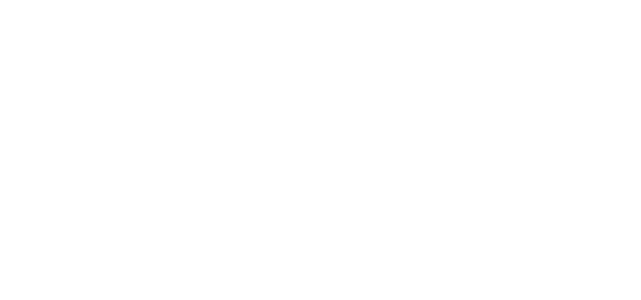
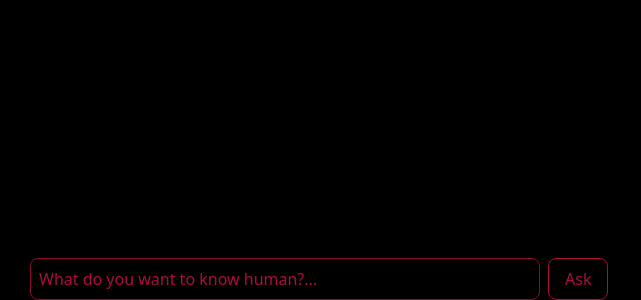
Before and after one commit to freetimezp/js-social-07-openai, a Next.js app: page / in a window 1280 px wide. Shown: the part 550-850 px from the top of the page, without its empty margins (0-641 px from the left). Before the commit the page ends 800 px from the top, so only its background shows below. Built offline with nearby package versions, Linux system fonts and the light colour scheme.

Commit message:
02. js-social-07-openai. TextToSpeech Component. Handle user input text.

```diff
--- a/app/layout.tsx
+++ b/app/layout.tsx
@@ -12,7 +12,7 @@
 }) {
 	return (
 		<html lang="en">
-			<body>{children}</body>
+			<body className="bg-black">{children}</body>
 		</html>
 	);
 }
--- a/app/page.tsx
+++ b/app/page.tsx
@@ -1,7 +1,12 @@
+import TextToSpeech from "../components/TextToSpeech";
+
 export default function Home() {
 	return (
-		<main>
+		<main className="h-screen">
+			{/* text to speech */}
+			<TextToSpeech />
 
+			{/* chatbot */}
 		</main>
 	);
 }
--- /dev/null
+++ b/components/TextToSpeech.tsx
@@ -0,0 +1,40 @@
+"use client";
+import React, { FormEvent, useState } from 'react';
+
+const TextToSpeech = () => {
+    const [userText, setUserText] = useState("");
+    const [isLoading, setIsLoading] = useState(false);
+
+    const handleUserText = (e: FormEvent<HTMLFormElement>) => {
+        e.preventDefault();
+
+        console.log(userText);
+    };
+
+    return (
+        <div className='relative top-0 z-50'>
+            <form
+                className='absolute top-[800px] left-[30px] space-x-2 pt-2'
+                onSubmit={handleUserText}
+            >
+                <input
+                    value={userText}
+                    onChange={(e) => setUserText(e.target.value)}
+                    className='bg-transparent w-[510px] border border-[#b00c3f]/80 outline-none rounded-lg
+                        placeholder:text-[#b00c3f] p-2 text-[#b00c3f]'
+                    placeholder='What do you want to know human?...'
+                    type="text"
+                />
+                <button
+                    className='text-[#b00c3f] py-2 px-4 border border-[#b00c3f] rounded-lg disabled:text-blue-100
+                    disabled:cursor-not-allowed disabled:bg-gray hover:text-black hover:bg-[#b00c3f]
+                    duration-300 transition-all'
+                >
+                    Ask
+                </button>
+            </form>
+        </div>
+    );
+}
+
+export default TextToSpeech;
```
